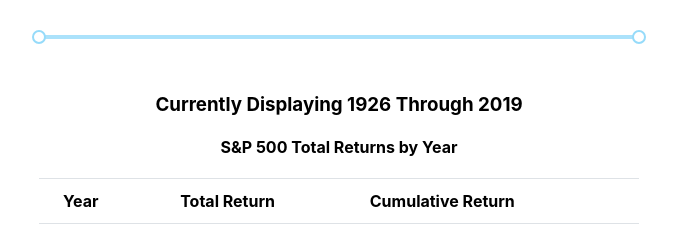
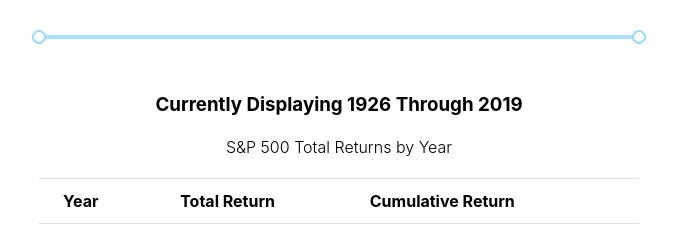
Before and after one commit to malekadair/range-slider, a React (Create React App) app: page / in a window 1280 px wide. Shown: the top 227 px of the page, without its empty margins (301-978 px from the left). Built offline with nearby package versions, Linux system fonts and the light colour scheme.

Commit message:
changed font weight of table header

```diff
--- a/src/App.css
+++ b/src/App.css
@@ -19,6 +19,9 @@
 header {
   text-align: center;
 }
+header h4 {
+  font-weight: 300;
+}
 tr {
   border-top: 1px solid #dee2e6;
 }
```
